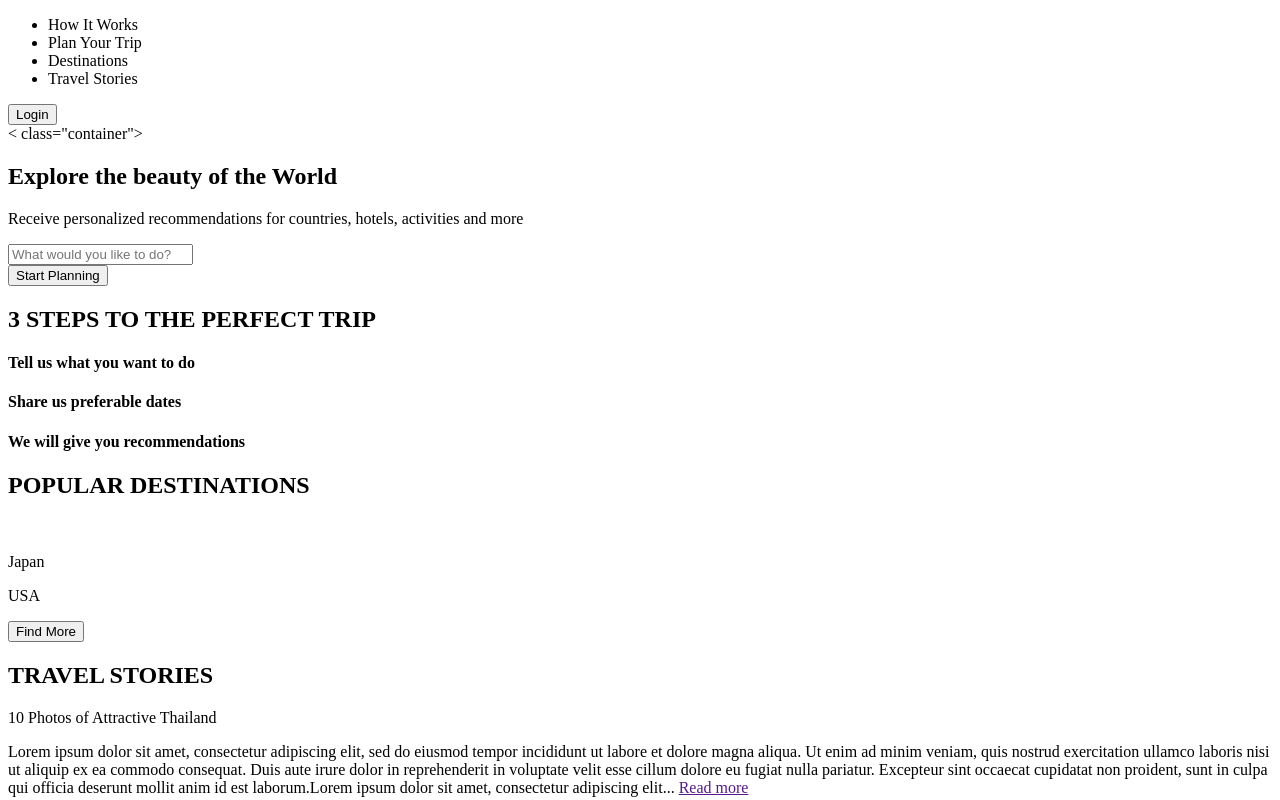
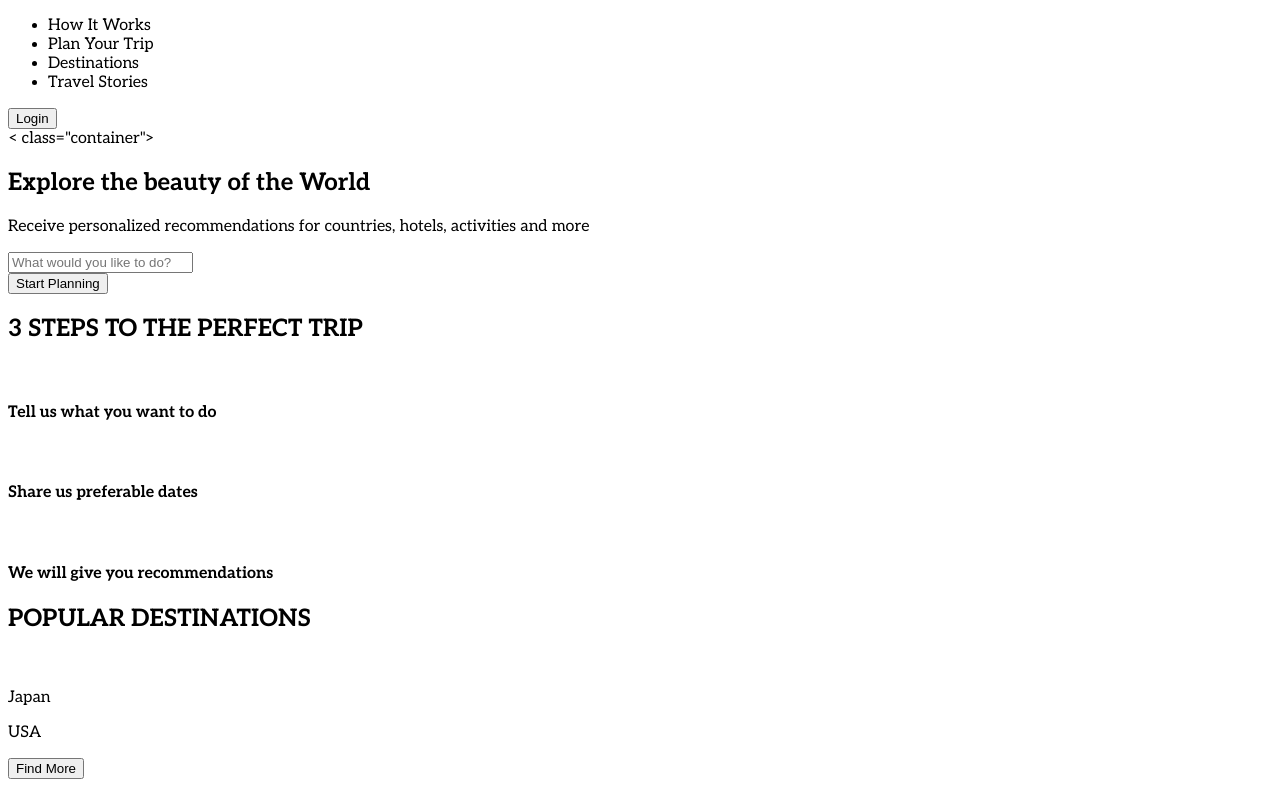
Before and after one commit to NataliaVeremeychik/rsschool-cv, a plain HTML site: page travel.html in a window 1280 px wide. Shown: the top 800 px of the page. Drawn offline with Linux system fonts and the light colour scheme.

Commit message:
docs: add_photo_dekstop

```diff
--- a/style_travel.css
+++ b/style_travel.css
@@ -0,0 +1,10 @@
+html{
+
+    font-size: 10px;
+}
+body{
+    font-size: 1.6rem;
+    font-family: 'Aleo', Poppins, Robboto, serif;
+
+
+}
--- a/travel.html
+++ b/travel.html
@@ -1,5 +1,17 @@
 <!DOCTYPE html>
 <html lang="en">
+
+
+    <link rel="stylesheet" href="style_travel.css">
+
+    <link rel="preconnect" href="https://fonts.googleapis.com">
+    <link rel="preconnect" href="https://fonts.gstatic.com" crossorigin>
+    <link href="https://fonts.googleapis.com/css2?family=Aleo:ital,wght@0,400;0,700;1,300&family=Poppins:wght@300&family=Roboto:ital,wght@0,100;1,100&display=swap" rel="stylesheet">
+    <link rel="preconnect" href="https://fonts.googleapis.com">
+    <link rel="preconnect" href="https://fonts.gstatic.com" crossorigin>
+    <link href="https://fonts.googleapis.com/css2?family=Aleo:ital,wght@0,400;0,700;1,300&family=Poppins:wght@300&family=Red+Hat+Text:wght@500&family=Roboto:ital,wght@0,100;1,100&display=swap" rel="stylesheet">
+
+
 <head>
     <meta charset="UTF-8">
     <meta http-equiv="X-UA-Compatible" content="IE=edge">
@@ -66,7 +78,7 @@
 
         </section>
 
-            <section class="steps">
+            <section class="layout_3_colums">
 
                 <div class="container">
 
@@ -76,25 +88,31 @@
 
                     <span class="icon_square"></span>
 
+                    <img src="" alt="">
+
                         <h4>Tell us what you want to do</h4>
 
-                        <h4>Share us preferable dates </h4>
+                        <img src="" alt="">
 
-                        <h4>We will give you recommendations</h4>
+                            <h4>Share us preferable dates </h4>
 
-                        <section class="slider_destination">
+                        <img src="" alt="">
+
+                            <h4>We will give you recommendations</h4>
+
+                        <section class="slider_3_colums">
 
                             <div class="container">
 
                                 <h2>POPULAR DESTINATIONS</h2>
 
-                                    <img src="" class="slider_destination_country" alt="">
+                                    <img src="" class="slider_3_colums_country" alt="">
                                     <p>Japan</p>
                                     <p>USA</p>
 
                             </div>
 
-                            <div class="slider_destination_button">
+                            <div class="slider_3_colums_button">
 
                                     <button class="button"><img src="" alt="">Find More</button>
 
@@ -197,16 +215,6 @@
                    </div>
 
 
-
-
-
-
-
-
-
-
-
-
                 </div>
 
 
```
Also changed, not shown: assets/img_travel/layout_4_line_Rectangle 29.jpg (added), assets/img_travel/layout_4_line_Rectangle 30.jpg (added), assets/img_travel/layout_4_line_Rectangle 31.jpg (added), assets/img_travel/layout_4_line_Rectangle 32.jpg (added), assets/img_travel/main_picture_action.jpg (added), assets/img_travel/slider_3_colum_Rectangle 23.jpg (added), assets/img_travel/slider_3_colum_Rectangle 24.jpg (added), assets/img_travel/slider_3_colum_Rectangle 25.jpg (added), 1 other file.
